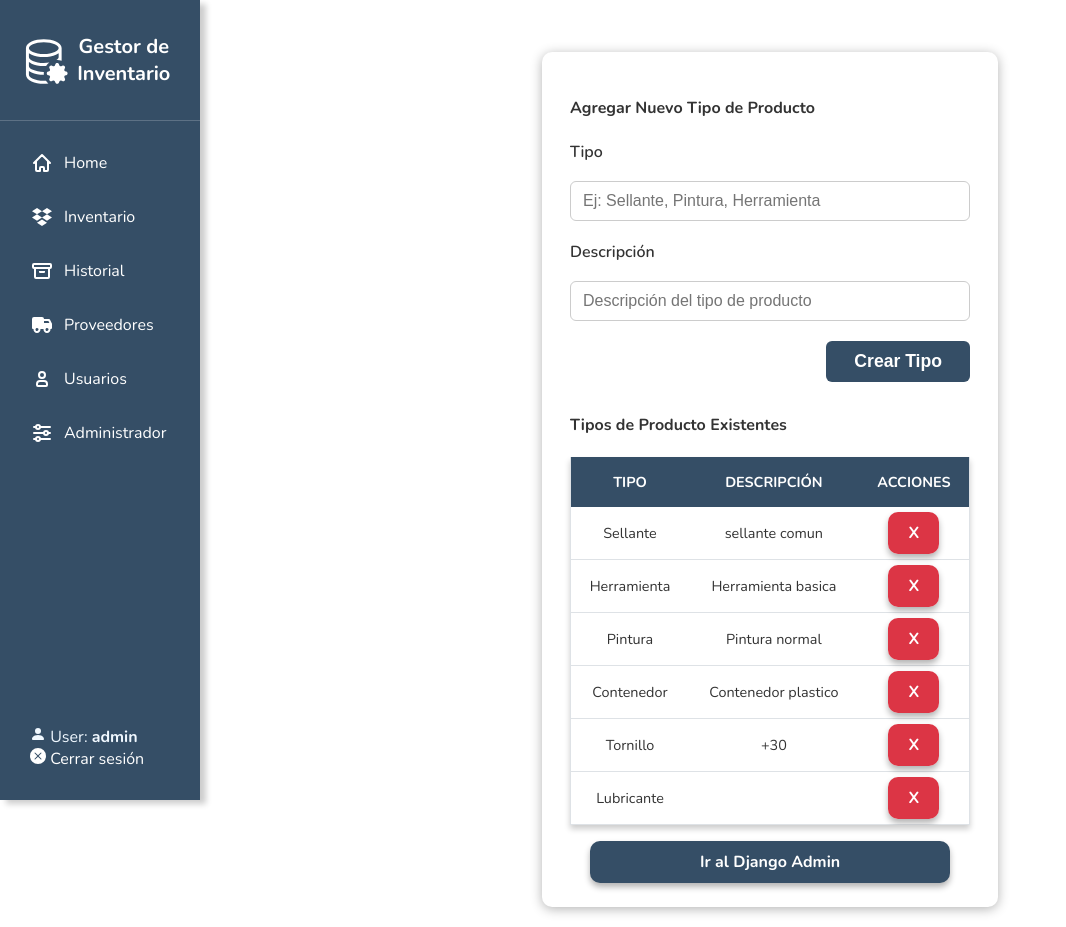
After one commit to lvkhss/GestorInventario, a Django app: page /settings/ in a window 1280 px wide. The commit adds this page. Shown: the whole page, without its empty margins (0-1066 px from the left). Run offline with Django 3.2, Linux system fonts and the light colour scheme; a user stored in the database is signed in; data comes from the database, SQL or seed files in the repository; both versions use the stored data as it was after the commit.

Commit message:
felipe eddit end

```diff
--- a/inventory/templates/inv/base.html
+++ b/inventory/templates/inv/base.html
@@ -76,7 +76,7 @@
             Usuarios
           </a>
 
-          <a>
+          <a href="{% url 'settings_view' %}">
             <svg class="w-6 h-6" aria-hidden="true" xmlns="http://www.w3.org/2000/svg" width="24" height="24"
               fill="none" viewBox="0 0 24 24">
               <path stroke="currentColor" stroke-linecap="round" stroke-width="2"
--- /dev/null
+++ b/inventory/templates/inv/settings.html
@@ -0,0 +1,60 @@
+{% extends 'inv/base.html' %}
+
+{% block body %}
+<div class="add-product-container">
+  <form method="POST" class="add-product-form" action="{% url 'settings_view' %}">
+    <h4>Agregar Nuevo Tipo de Producto</h4>
+    {% csrf_token %}
+    <div class="add-product-group">
+      <label for="id_type" class="add-product-label">Tipo</label>
+      <div class="add-product-field">
+        <input type="text" name="type" id="id_type" class="form-control" placeholder="Ej: Sellante, Pintura, Herramienta" required>
+      </div>
+    </div>
+    <div class="add-product-group">
+      <label for="id_description" class="add-product-label">Descripción</label>
+      <div class="add-product-field">
+        <input type="text" name="description" id="id_description" class="form-control" placeholder="Descripción del tipo de producto">
+      </div>
+    </div>
+    <div class="add-product-btn-wrap">
+      <button type="submit" class="add-product-btn">Crear Tipo</button>
+    </div>
+
+    <div class="add-product-container" style="margin-top: 2rem;">
+  <h4>Tipos de Producto Existentes</h4>
+  <table class="table">
+
+    <thead>
+      <tr>
+        <th>Tipo</th>
+        <th>Descripción</th>
+        <th>Acciones</th>
+      </tr>
+    </thead>
+    <tbody>
+
+      {% for tipo in product_types %}
+      <tr>
+        <td>{{ tipo.name }}</td>
+        <td>{{ tipo.description }}</td>
+        <td>
+          <a href="{% url 'producto_delete' tipo.pk %}" class="btn btn-sm btn-danger"
+             onclick="return confirm('¿Está seguro que desea eliminar este tipo de producto?. Esto eliminará todos los productos con este tipo')">X</a>
+        </td>
+      </tr>
+
+      {% empty %}
+      <tr>
+        <td colspan="3">No hay tipos de producto registrados.</td>
+      </tr>
+      {% endfor %}
+    </tbody>
+  </table>
+</div>
+ <a href="/admin/" class="btn btn-primary mb-4" target="_blank">
+    Ir al Django Admin
+  </a>
+  </form>
+</div>
+{% endblock %}
--- a/inventory/templates/inv/tabla_productos.html
+++ b/inventory/templates/inv/tabla_productos.html
@@ -2,11 +2,11 @@
   <table class="table table-striped">
     <thead>
       <tr>
+        <th>Código de Barras</th>
         <th>Nombre</th>
         <th>Tipo</th>
         <th>Precio</th>
         <th>Stock</th>
-        <th>Código de Barras</th>
         <th>Fecha</th>
         <th>Acciones</th>
       </tr>
@@ -14,11 +14,11 @@
     <tbody>
       {% for producto in productos %}
       <tr>
+        <td>{{ producto.codigo_barras|default:"-" }}</td>
         <td>{{ producto.name }}</td>
         <td>{{ producto.product_type.name }}</td>
         <td>${{ producto.price }}</td>
         <td>{{ producto.stock }}</td>
-        <td>{{ producto.codigo_barras|default:"-" }}</td>
         <td>{{ producto.date_added|date:"d/m/Y H:i" }}</td>
         <td>
           <a href="{% url 'producto_update' producto.pk %}" class="btn btn-sm btn-warning">Editar</a>
--- a/inventory/urls.py
+++ b/inventory/urls.py
@@ -4,26 +4,28 @@ from . import views
 
 
 urlpatterns = [
-    re_path(r'index$', index, name='index'),
-    re_path(r'historial(?P<pk>\d+)$', detalle_historial, name='detalle_historial'),
+    path('index', index, name='index'),
+    path('historial<int:pk>', detalle_historial, name='detalle_historial'),
+    path('settings/', views.settings_view, name='settings_view'),
+    path('product_types/<int:pk>/delete/', views.delete_product_type, name='delete_product_type'),
 
-    re_path(r'^inventario$', inventario, name='inventario'),
-    re_path(r'^$', login_view, name='login'),
-    re_path(r'^register$', register_view, name='register'),
-    re_path(r'^usuarios$', users_view, name='users'),
-    re_path(r'^historial$', historial, name='historial'),
-    re_path(r'^suppliers/?$', views.suppliers_list, name='suppliers_list'),
-    re_path(r'^suppliers/create/?$', views.supplier_create, name='supplier_create'),
-    re_path(r'^suppliers/(?P<pk>\d+)/edit/?$', views.supplier_update, name='supplier_update'),
-    re_path(r'^suppliers/(?P<pk>\d+)/delete/?$', views.supplier_delete, name='supplier_delete'),
+    path('inventario', inventario, name='inventario'),
+    path('', login_view, name='login'),
+    path('register', register_view, name='register'),
+    path('usuarios', users_view, name='users'),
+    path('historial', historial, name='historial'),
 
+    path('suppliers/', views.suppliers_list, name='suppliers_list'),
+    path('suppliers/create/', views.supplier_create, name='supplier_create'),
+    path('suppliers/<int:pk>/edit/', views.supplier_update, name='supplier_update'),
+    path('suppliers/<int:pk>/delete/', views.supplier_delete, name='supplier_delete'),
 
-    re_path(r'^productos/?$', views.producto_list, name='producto_list'),
-    re_path(r'^productos/create/?$', views.producto_create, name='producto_create'),
-    re_path(r'^productos/(?P<pk>\d+)/?$', views.producto_detail, name='producto_detail'),
-    re_path(r'^productos/(?P<pk>\d+)/edit/?$', views.producto_update, name='producto_update'),
-    re_path(r'^productos/(?P<pk>\d+)/delete/?$', views.producto_delete, name='producto_delete'),
-    re_path(r'^productos/upload_excel/?$', views.upload_products_excel, name='upload_products_excel'),
-    re_path(r'^logout/$', logout_custom, name='logout_custom'),
+    path('productos/', views.producto_list, name='producto_list'),
+    path('productos/create/', views.producto_create, name='producto_create'),
+    path('productos/<int:pk>/', views.producto_detail, name='producto_detail'),
+    path('productos/<int:pk>/edit/', views.producto_update, name='producto_update'),
+    path('productos/<int:pk>/delete/', views.producto_delete, name='producto_delete'),
+    path('productos/upload_excel/', views.upload_products_excel, name='upload_products_excel'),
 
+    path('logout/', logout_custom, name='logout_custom'),
 ]
--- a/inventory/views.py
+++ b/inventory/views.py
@@ -1,5 +1,5 @@
 from django.shortcuts import render, redirect, get_object_or_404
-from .models import HistorialMovimiento, Suppliers  # Change to whatever the actual model name is
+from .models import HistorialMovimiento, Suppliers
 from django.contrib.auth import authenticate, login
 from django.contrib.auth.decorators import login_required
 from django.db.models import Q
@@ -17,16 +17,38 @@ from django.core.exceptions import ValidationError
 from django.contrib import messages
 
 MODEL_MAP = {
-    'producto': Producto,  # or whatever your unified product model is called
+    'producto': Producto,
 }
 
+from django.contrib import messages
+from .models import ProductType
+@login_required
+def delete_product_type(request, pk):
+    if request.method == 'POST':
+        ProductType.objects.filter(pk=pk).delete()
+        messages.success(request, "Tipo de producto eliminado.")
+    return redirect('settings_view')
+@login_required
+def settings_view(request):
+    if request.method == 'POST':
+        name_value = request.POST.get('type', '').strip()  # 'type' from the form, but maps to 'name' in the model
+        description = request.POST.get('description', '').strip()
+        if not name_value:
+            messages.error(request, "El tipo es obligatorio.")
+        elif ProductType.objects.filter(name__iexact=name_value).exists():
+            messages.error(request, "Ya existe un tipo de producto con ese nombre.")
+        else:
+            ProductType.objects.create(name=name_value, description=description)
+            messages.success(request, "Tipo de producto creado exitosamente.")
+    product_types = ProductType.objects.all()
+    return render(request, 'inv/settings.html', {'product_types': product_types})
 def logout_custom(request):
     logout(request)
     return redirect('login')
 
 @login_required
 def suppliers_list(request):
-    suppliers = Suppliers.objects.all()  # Use your actual model name
+    suppliers = Suppliers.objects.all()
     return render(request, 'inv/suppliers_list.html', {'suppliers': suppliers})
 
 @login_required
@@ -153,7 +175,7 @@ def historial(request):
         except ValueError:
             pass
 
-    # Calculate stock inicial for each movement
+
     for mov in movimientos:
         mov.stock_inicial = mov.stock_final - mov.cambio_stock
 
@@ -162,12 +184,12 @@ def historial(request):
     page_number = request.GET.get('page')
     movimientos = paginator.get_page(page_number)
 
-    # Get all unique product types from HistorialMovimiento
+
     product_types = HistorialMovimiento.objects.values_list('tipo_producto', flat=True).distinct().order_by('tipo_producto')
 
     context = {
         'movimientos': movimientos,
-        'product_types': product_types,  # This passes the types to template
+        'product_types': product_types,
         'current_query': query,
         'current_type': product_type_filter,
         'current_start': request.GET.get('start', ''),
@@ -178,10 +200,10 @@ def historial(request):
 
 @login_required
 def index(request):
-    # Get last 10 added products (by date_added, not edited)
+
     latest_items = Producto.objects.all().order_by('-date_added')[:10]
 
-    # Get 10 products with lowest stock (including 0)
+
     least_stock_items = Producto.objects.all().order_by('stock', 'date_added')[:10]
 
     context = {
@@ -197,10 +219,10 @@ def inventario(request):
     query = request.GET.get('q', '')
     product_type_filter = request.GET.get('type', '')
 
-    # Get all products
+
     productos = Producto.objects.all().order_by('-date_added')
 
-    # Apply filters
+
     if query:
         productos = productos.filter(
             Q(name__icontains=query) |
@@ -210,11 +232,11 @@ def inventario(request):
     if product_type_filter:
         productos = productos.filter(product_type__name=product_type_filter)
 
-    # Get all product types for the filter dropdown
+
     product_types = ProductType.objects.filter(is_active=True)
 
-    # Pagination
-    paginator = Paginator(productos, 20)  # Show 20 products per page
+
+    paginator = Paginator(productos, 20)
     page_number = request.GET.get('page')
     productos = paginator.get_page(page_number)
 
@@ -276,7 +298,7 @@ def edit_item(request, pk, model, cls):
 @login_required
 def upload_products_excel(request):
     success_message = None
-    debug_info = []  # Add this for debugging
+    debug_info = []
 
     if request.method == 'POST':
         form = ExcelUploadForm(request.POST, request.FILES)
@@ -284,10 +306,10 @@ def upload_products_excel(request):
             excel_file = request.FILES['file']
 
             try:
-                # Read the Excel file
+
                 df = pd.read_excel(excel_file)
 
-                # Get all existing product types for validation
+
                 existing_types = ProductType.objects.filter(is_active=True)
                 existing_type_names = [pt.name.lower() for pt in existing_types]
                 type_mapping = {pt.name.lower(): pt for pt in existing_types}
@@ -301,16 +323,16 @@ def upload_products_excel(request):
                         nombre = str(row.get('nombre', '')).strip()
                         codigo_barras = str(row.get('codigo_barras', '')).strip()
 
-                        # Debug: Add this to see what's being processed
+
                         debug_info.append(f"Row {index+1}: nombre='{nombre}', tipo='{tipo_input}'")
 
-                        # Skip if no name
+
                         if not nombre:
                             error_count += 1
                             debug_info.append(f"Row {index+1}: SKIPPED - No name")
                             continue
 
-                        # Check if the product type exists (case-insensitive)
+
                         if not tipo_input:
                             error_count += 1
                             debug_info.append(f"Row {index+1}: SKIPPED - No product type")
@@ -322,22 +344,20 @@ def upload_products_excel(request):
                             debug_info.append(f"Row {index+1}: SKIPPED - Product type '{tipo_input}' not found")
                             continue
 
-                        # Check for duplicates by name
                         if Producto.objects.filter(name__iexact=nombre).exists():
                             error_count += 1
                             debug_info.append(f"Row {index+1}: SKIPPED - Duplicate name '{nombre}'")
                             continue
 
-                        # Check for duplicates by codigo_barras (if provided)
+
                         if codigo_barras and Producto.objects.filter(codigo_barras=codigo_barras).exists():
                             error_count += 1
                             debug_info.append(f"Row {index+1}: SKIPPED - Duplicate barcode '{codigo_barras}'")
                             continue
 
-                        # Get the existing ProductType
+
                         product_type = type_mapping[tipo_lower]
 
-                        # Create the product using the unified Producto model
                         product = Producto.objects.create(
                             name=nombre,
                             product_type=product_type,
@@ -353,13 +373,13 @@ def upload_products_excel(request):
                         error_count += 1
                         debug_info.append(f"Row {index+1}: ERROR - {str(e)}")
 
-                # Set success message if there were successful imports
+
                 if success_count > 0:
                     success_message = f"Productos subidos exitosamente: {success_count}"
 
-                # Temporarily show debug info (remove this later)
+
                 if debug_info:
-                    debug_message = "<br>".join(debug_info[:10])  # Show first 10 for debugging
+                    debug_message = "<br>".join(debug_info[:10])
                     messages.info(request, f"Debug info: {debug_message}")
 
             except Exception as e:
@@ -384,22 +404,22 @@ def producto_create(request):
     if request.method == 'POST':
         form = ProductoForm(request.POST)
         if form.is_valid():
-            # Check for duplicates before saving
+
             nombre = form.cleaned_data.get('name')
             codigo_barras = form.cleaned_data.get('codigo_barras')
 
-            # Check for duplicate name (case-insensitive)
+
             if nombre and Producto.objects.filter(name__iexact=nombre).exists():
                 form.add_error('name', 'Ya existe un producto con este nombre.')
                 return render(request, 'inv/add_new.html', {'form': form})
 
-            # Check for duplicate codigo_barras (if provided)
+
             if codigo_barras and Producto.objects.filter(codigo_barras=codigo_barras).exists():
                 form.add_error('codigo_barras', 'Ya existe un producto con este código de barras.')
                 return render(request, 'inv/add_new.html', {'form': form})
 
             producto = form.save()
-            # Create history entry for new product
+
             HistorialMovimiento.objects.create(
                 producto_id=producto.id,
                 nombre_producto=producto.name,
@@ -431,7 +451,7 @@ def producto_list(request):
     if product_type:
         productos = productos.filter(product_type__id=product_type)
 
-    # Get all product types for filter dropdown
+
     product_types = ProductType.objects.filter(is_active=True)
 
     paginator = Paginator(productos, 20)
@@ -448,15 +468,15 @@ def producto_list(request):
 @login_required
 def producto_detail(request, pk):
     producto = get_object_or_404(Producto, pk=pk)
-    # Get recent movements for this product
+
     movimientos = HistorialMovimiento.objects.filter(producto_id=pk).order_by('-fecha')[:10]
 
-    # Get the referring page from HTTP_REFERER or 'next' parameter
+
     referer = request.GET.get('next') or request.META.get('HTTP_REFERER', '')
-    back_url = 'inventario'  # default
-    back_text = 'Inventario'  # default
+    back_url = 'inventario'
+    back_text = 'Inventario'
 
-    # Determine where to go back based on the referer
+
     if 'historial' in referer:
         back_url = 'historial'
         back_text = 'Historial'
@@ -484,7 +504,7 @@ def producto_update(request, pk):
             stock_nuevo = updated_producto.stock
             cambio_stock = stock_nuevo - stock_anterior
 
-            # Create history entry
+
             HistorialMovimiento.objects.create(
                 producto_id=updated_producto.id,
                 nombre_producto=updated_producto.name,
@@ -498,7 +518,7 @@ def producto_update(request, pk):
             return redirect('inventario')
     else:
         form = ProductoForm(instance=producto)
-    return render(request, 'inv/edit_item.html', {  # Changed from producto_form.html
+    return render(request, 'inv/edit_item.html', {
         'form': form,
         'producto': producto
     })
@@ -508,7 +528,7 @@ def producto_update(request, pk):
 def producto_delete(request, pk):
     producto = get_object_or_404(Producto, pk=pk)
 
-    # Create history entry before deletion
+
     HistorialMovimiento.objects.create(
         producto_id=producto.id,
         nombre_producto=producto.name,
```
Also changed, not shown: db.sqlite3.
